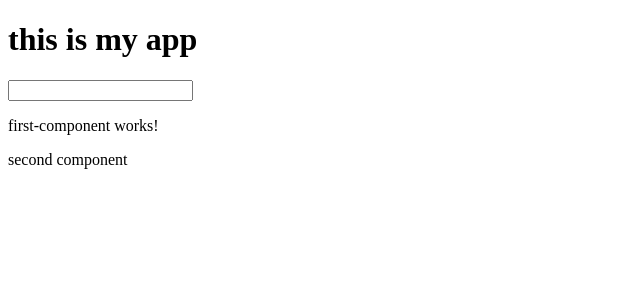
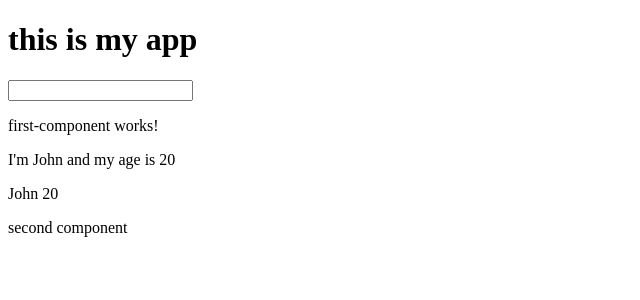
Before and after one commit to musakazim-1397/angular-rxjs, an Angular app: page / in a window 1280 px wide. Shown: the top 300 px of the page, without its empty margins (0-640 px from the left). Built offline with nearby package versions, Linux system fonts and the light colour scheme.

Commit message:
3rd commit

```diff
--- a/src/app/first-component/first-component.component.html
+++ b/src/app/first-component/first-component.component.html
@@ -1 +1,3 @@
 <p>first-component works!</p>
+<p>I'm {{name}} and my age is {{age}}</p>
+<p>{{getUserDetails()}}</p>
--- a/src/app/first-component/first-component.component.ts
+++ b/src/app/first-component/first-component.component.ts
@@ -6,5 +6,10 @@ import { Component } from '@angular/core';
   styleUrls: ['./first-component.component.css']
 })
 export class FirstComponentComponent {
+    name = "John";
+    age = 20;
 
+    getUserDetails(){
+        return this.name + " " + this.age;
+    }
 }
```
